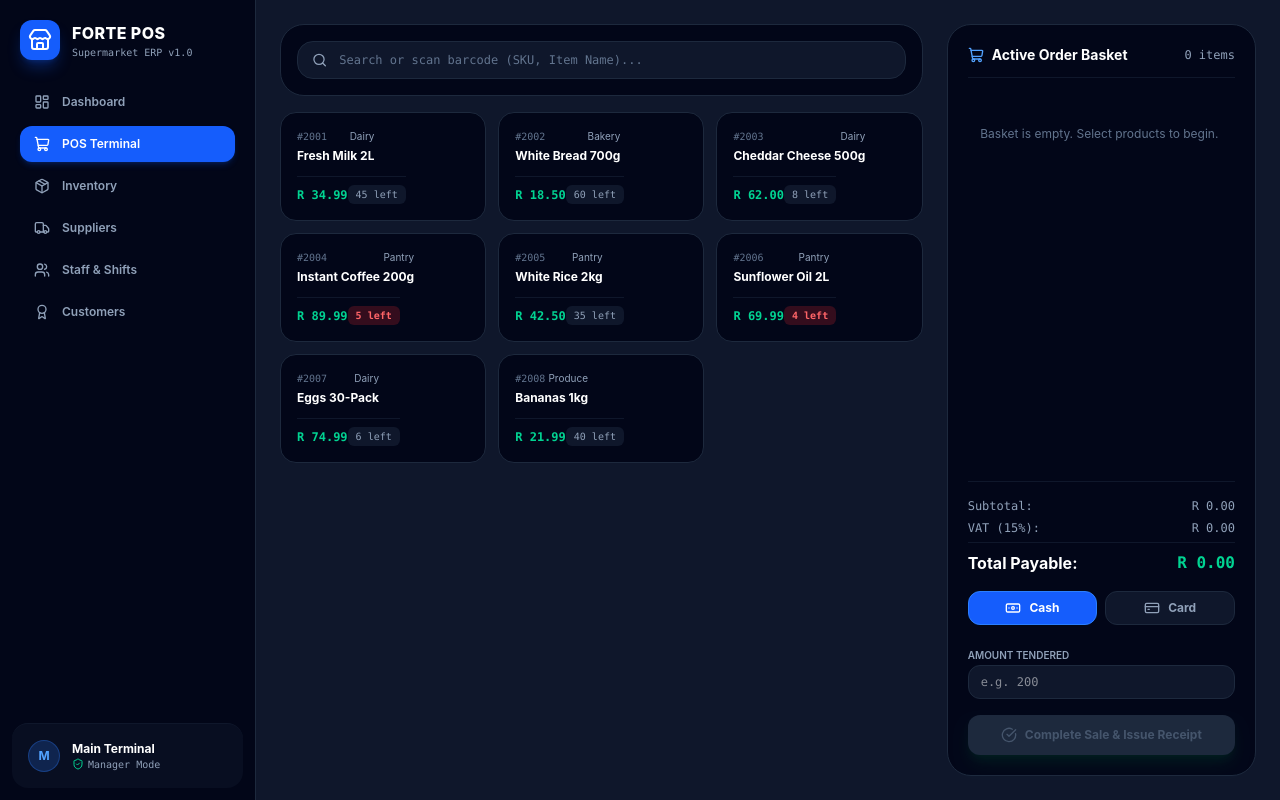
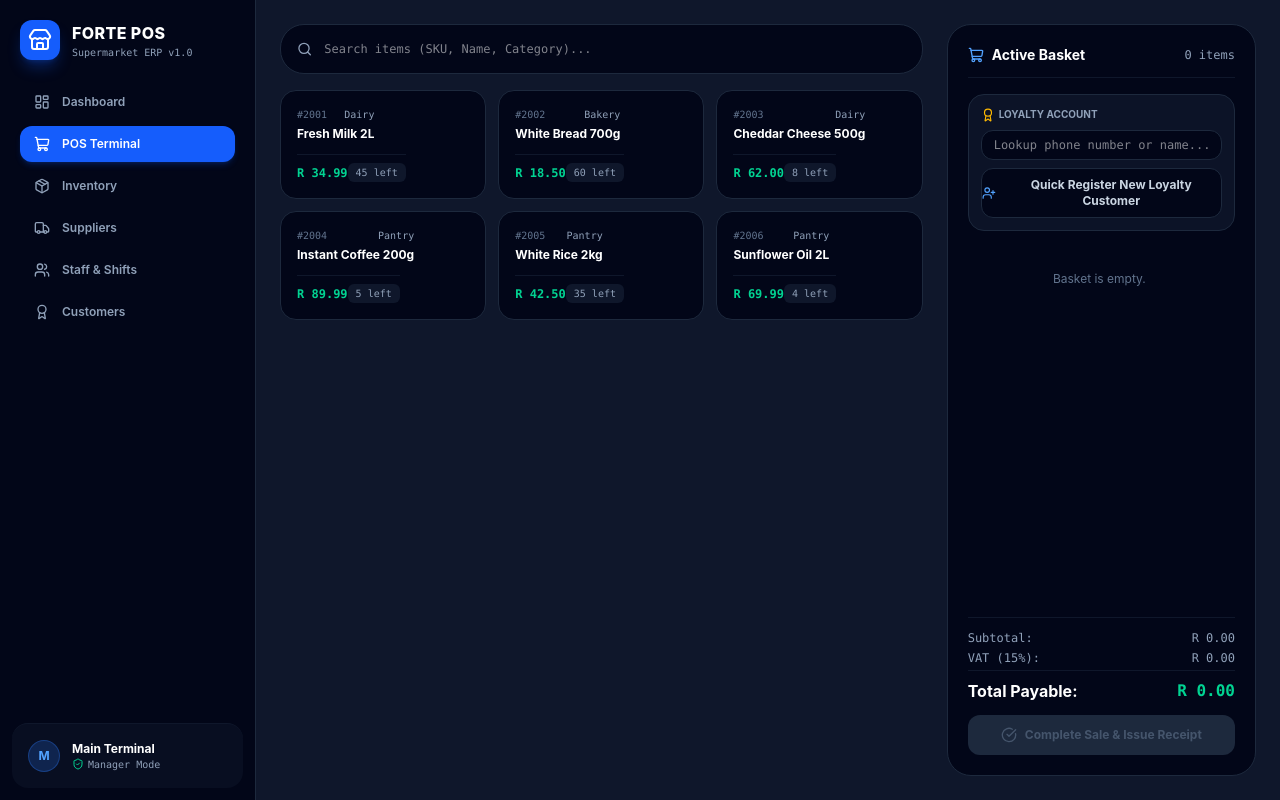
Before and after one commit to codePemas/binary-pos, a Next.js app: page /cashier in a window 1280 px wide. Built offline with nearby package versions, Linux system fonts and the light colour scheme.

Commit message:
feat(cashier): integrate customer loyalty lookup, quick registration, and points accumulation at checkout

```diff
--- a/src/app/cashier/page.tsx
+++ b/src/app/cashier/page.tsx
@@ -12,6 +12,9 @@ import {
   X,
   CreditCard,
   Banknote,
+  Award,
+  UserPlus,
+  UserCheck,
 } from 'lucide-react';
 
 interface Product {
@@ -27,6 +30,15 @@ interface CartItem extends Product {
   quantity: number;
 }
 
+interface Customer {
+  id: string;
+  name: string;
+  phone: string;
+  points: number;
+  totalSpent: number;
+  lastVisit: string;
+}
+
 interface CompletedSale {
   receiptNo: string;
   date: string;
@@ -37,6 +49,8 @@ interface CompletedSale {
   paymentMethod: 'CASH' | 'CARD';
   amountTendered: number;
   changeDue: number;
+  customer?: Customer;
+  pointsEarned: number;
 }
 
 const DEFAULT_PRODUCTS: Product[] = [
@@ -46,8 +60,6 @@ const DEFAULT_PRODUCTS: Product[] = [
   { id: '4', sku: '2004', name: 'Instant Coffee 200g', category: 'Pantry', price: 89.99, stock: 5 },
   { id: '5', sku: '2005', name: 'White Rice 2kg', category: 'Pantry', price: 42.50, stock: 35 },
   { id: '6', sku: '2006', name: 'Sunflower Oil 2L', category: 'Pantry', price: 69.99, stock: 4 },
-  { id: '7', sku: '2007', name: 'Eggs 30-Pack', category: 'Dairy', price: 74.99, stock: 6 },
-  { id: '8', sku: '2008', name: 'Bananas 1kg', category: 'Produce', price: 21.99, stock: 40 },
 ];
 
 export default function CashierPage() {
@@ -58,16 +70,25 @@ export default function CashierPage() {
   const [amountTendered, setAmountTendered] = useState<string>('');
   const [completedSale, setCompletedSale] = useState<CompletedSale | null>(null);
 
+  // Customer Loyalty Integration
+  const [customers, setCustomers] = useState<Customer[]>([]);
+  const [selectedCustomer, setSelectedCustomer] = useState<Customer | null>(null);
+  const [customerSearch, setCustomerSearch] = useState('');
+  const [isQuickRegisterOpen, setIsQuickRegisterOpen] = useState(false);
+  const [newCustName, setNewCustName] = useState('');
+  const [newCustPhone, setNewCustPhone] = useState('');
+
   useEffect(() => {
-    const saved = localStorage.getItem('forte_inventory_items');
-    if (saved) {
-      try {
-        setProducts(JSON.parse(saved));
-      } catch (e) {
+    const savedProducts = localStorage.getItem('forte_inventory_items');
+    if (savedProducts) {
+      try { setProducts(JSON.parse(savedProducts)); } catch (e) { setProducts(DEFAULT_PRODUCTS); }
+    } else {
       setProducts(DEFAULT_PRODUCTS);
     }
-    } else {
-      setProducts(DEFAULT_PRODUCTS);
+
+    const savedCustomers = localStorage.getItem('forte_customers');
+    if (savedCustomers) {
+      try { setCustomers(JSON.parse(savedCustomers)); } catch (e) { setCustomers([]); }
     }
   }, []);
 
@@ -103,10 +124,34 @@ export default function CashierPage() {
   };
 
   const subtotal = cart.reduce((acc, item) => acc + item.price * item.quantity, 0);
-  const vat = subtotal * 0.15; // 15% VAT
+  const vat = subtotal * 0.15;
   const total = subtotal + vat;
   const tenderedNum = parseFloat(amountTendered) || 0;
   const changeDue = paymentMethod === 'CASH' ? Math.max(0, tenderedNum - total) : 0;
+  const pointsEarned = Math.floor(total / 10); // 1 point per R10
+
+  const handleQuickRegister = (e: React.FormEvent) => {
+    e.preventDefault();
+    if (!newCustName || !newCustPhone) return;
+
+    const newCust: Customer = {
+      id: Date.now().toString(),
+      name: newCustName,
+      phone: newCustPhone,
+      points: 50, // Welcome bonus
+      totalSpent: 0,
+      lastVisit: new Date().toISOString().split('T')[0],
+    };
+
+    const updated = [newCust, ...customers];
+    setCustomers(updated);
+    localStorage.setItem('forte_customers', JSON.stringify(updated));
+    setSelectedCustomer(newCust);
+
+    setNewCustName('');
+    setNewCustPhone('');
+    setIsQuickRegisterOpen(false);
+  };
 
   const handleCheckout = () => {
     if (cart.length === 0) return;
@@ -115,7 +160,7 @@ export default function CashierPage() {
       return;
     }
 
-    // Deduct stock levels locally & update localStorage
+    // Deduct stock
     const updatedProducts = products.map((prod) => {
       const cartItem = cart.find((c) => c.id === prod.id);
       if (cartItem) {
@@ -127,7 +172,23 @@ export default function CashierPage() {
     setProducts(updatedProducts);
     localStorage.setItem('forte_inventory_items', JSON.stringify(updatedProducts));
 
-    // Record Completed Sale for thermal receipt modal
+    // Update Customer Points & History if customer attached
+    if (selectedCustomer) {
+      const updatedCustomers = customers.map((c) => {
+        if (c.id === selectedCustomer.id) {
+          return {
+            ...c,
+            points: c.points + pointsEarned,
+            totalSpent: c.totalSpent + total,
+            lastVisit: new Date().toISOString().split('T')[0],
+          };
+        }
+        return c;
+      });
+      setCustomers(updatedCustomers);
+      localStorage.setItem('forte_customers', JSON.stringify(updatedCustomers));
+    }
+
     const sale: CompletedSale = {
       receiptNo: `FT-${Math.floor(100000 + Math.random() * 900000)}`,
       date: new Date().toLocaleString('en-ZA'),
@@ -138,12 +199,21 @@ export default function CashierPage() {
       paymentMethod,
       amountTendered: paymentMethod === 'CASH' ? tenderedNum : total,
       changeDue,
+      customer: selectedCustomer || undefined,
+      pointsEarned,
     };
 
     setCompletedSale(sale);
     setCart([]);
+    setSelectedCustomer(null);
     setAmountTendered('');
   };
+
+  const filteredCustomers = customers.filter(
+    (c) =>
+      c.name.toLowerCase().includes(customerSearch.toLowerCase()) ||
+      c.phone.includes(customerSearch)
+  );
 
   const filteredProducts = products.filter(
     (p) =>
@@ -154,19 +224,17 @@ export default function CashierPage() {
 
   return (
     <div className="flex-1 grid grid-cols-1 lg:grid-cols-3 gap-6 p-4 md:p-6">
-      {/* Product Catalog & Search Section */}
+      {/* Product Catalog */}
       <div className="lg:col-span-2 space-y-4">
-        <div className="flex flex-col sm:flex-row items-stretch sm:items-center justify-between gap-3 bg-slate-950 p-4 rounded-3xl border border-slate-800">
-          <div className="flex items-center gap-3 bg-slate-900 px-3.5 py-2.5 rounded-2xl border border-slate-800 flex-1">
+        <div className="flex items-center gap-3 bg-slate-950 p-4 rounded-3xl border border-slate-800">
           <Search className="w-4 h-4 text-slate-400" />
           <input
             type="text"
-              placeholder="Search or scan barcode (SKU, Item Name)..."
+            placeholder="Search items (SKU, Name, Category)..."
             value={search}
             onChange={(e) => setSearch(e.target.value)}
-              className="w-full bg-transparent text-xs text-white focus:outline-none placeholder-slate-500 font-mono"
+            className="w-full bg-transparent text-xs text-white focus:outline-none font-mono"
           />
-          </div>
         </div>
 
         <div className="grid grid-cols-2 sm:grid-cols-3 gap-3">
@@ -184,7 +252,7 @@ export default function CashierPage() {
               <div>
                 <div className="flex justify-between items-start text-[10px] font-mono text-slate-500">
                   <span>#{p.sku}</span>
-                  <span className="text-slate-400 font-sans">{p.category}</span>
+                  <span className="text-slate-400">{p.category}</span>
                 </div>
                 <h4 className="font-bold text-white text-xs mt-1 line-clamp-2">{p.name}</h4>
               </div>
@@ -192,13 +260,7 @@ export default function CashierPage() {
                 <span className="font-mono font-bold text-emerald-400 text-xs">
                   R {p.price.toFixed(2)}
                 </span>
-                <span
-                  className={`text-[10px] font-mono px-2 py-0.5 rounded-md ${
-                    p.stock <= 5
-                      ? 'bg-red-500/20 text-red-400 font-bold'
-                      : 'bg-slate-900 text-slate-400'
-                  }`}
-                >
+                <span className="text-[10px] font-mono bg-slate-900 text-slate-400 px-2 py-0.5 rounded-md">
                   {p.stock} left
                 </span>
               </div>
@@ -207,26 +269,91 @@ export default function CashierPage() {
         </div>
       </div>
 
-      {/* Cart & Checkout Panel */}
+      {/* Cart & Customer Loyalty Panel */}
       <div className="bg-slate-950 border border-slate-800 rounded-3xl p-5 flex flex-col justify-between h-fit lg:min-h-[calc(100vh-3rem)]">
         <div className="space-y-4">
           <div className="flex items-center justify-between border-b border-slate-900 pb-3">
             <h3 className="text-sm font-bold text-white flex items-center gap-2">
-              <ShoppingCart className="w-4 h-4 text-blue-400" /> Active Order Basket
+              <ShoppingCart className="w-4 h-4 text-blue-400" /> Active Basket
             </h3>
             <span className="text-xs font-mono text-slate-400">{cart.length} items</span>
           </div>
 
-          <div className="space-y-2 max-h-80 overflow-y-auto pr-1">
+          {/* Customer Selection Section */}
+          <div className="bg-slate-900/80 p-3 rounded-2xl border border-slate-800 space-y-2">
+            <div className="flex items-center justify-between">
+              <span className="text-[10px] font-bold uppercase text-slate-400 flex items-center gap-1">
+                <Award className="w-3.5 h-3.5 text-amber-400" /> Loyalty Account
+              </span>
+              {selectedCustomer && (
+                <button
+                  onClick={() => setSelectedCustomer(null)}
+                  className="text-[10px] text-red-400 hover:underline"
+                >
+                  Detach
+                </button>
+              )}
+            </div>
+
+            {selectedCustomer ? (
+              <div className="flex items-center justify-between bg-emerald-500/10 border border-emerald-500/20 p-2.5 rounded-xl">
+                <div>
+                  <p className="text-xs font-bold text-white flex items-center gap-1">
+                    <UserCheck className="w-3.5 h-3.5 text-emerald-400" /> {selectedCustomer.name}
+                  </p>
+                  <p className="text-[10px] text-slate-400 font-mono">{selectedCustomer.phone}</p>
+                </div>
+                <span className="text-xs font-bold font-mono text-amber-400">
+                  {selectedCustomer.points} pts
+                </span>
+              </div>
+            ) : (
+              <div className="space-y-2">
+                <input
+                  type="text"
+                  placeholder="Lookup phone number or name..."
+                  value={customerSearch}
+                  onChange={(e) => setCustomerSearch(e.target.value)}
+                  className="w-full bg-slate-950 border border-slate-800 rounded-xl px-3 py-1.5 text-xs text-white focus:outline-none font-mono"
+                />
+
+                {customerSearch && filteredCustomers.length > 0 && (
+                  <div className="max-h-28 overflow-y-auto space-y-1 bg-slate-950 p-1.5 rounded-xl border border-slate-800">
+                    {filteredCustomers.map((c) => (
+                      <button
+                        key={c.id}
+                        onClick={() => {
+                          setSelectedCustomer(c);
+                          setCustomerSearch('');
+                        }}
+                        className="w-full text-left p-1.5 hover:bg-slate-900 rounded-lg text-xs flex justify-between items-center"
+                      >
+                        <span className="text-white font-bold">{c.name}</span>
+                        <span className="text-[10px] font-mono text-slate-400">{c.phone}</span>
+                      </button>
+                    ))}
+                  </div>
+                )}
+
+                <button
+                  onClick={() => setIsQuickRegisterOpen(true)}
+                  className="w-full bg-slate-950 hover:bg-slate-900 border border-slate-800 text-slate-300 py-2 rounded-xl text-xs font-bold flex items-center justify-center gap-1.5 transition"
+                >
+                  <UserPlus className="w-3.5 h-3.5 text-blue-400" /> Quick Register New Loyalty Customer
+                </button>
+              </div>
+            )}
+          </div>
+
+          {/* Cart Items List */}
+          <div className="space-y-2 max-h-60 overflow-y-auto pr-1">
             {cart.length === 0 ? (
-              <p className="text-xs text-slate-500 text-center py-8">
-                Basket is empty. Select products to begin.
-              </p>
+              <p className="text-xs text-slate-500 text-center py-6">Basket is empty.</p>
             ) : (
               cart.map((item) => (
                 <div
                   key={item.id}
-                  className="bg-slate-900/60 p-3 rounded-2xl border border-slate-800/80 flex items-center justify-between"
+                  className="bg-slate-900/60 p-2.5 rounded-2xl border border-slate-800/80 flex items-center justify-between"
                 >
                   <div>
                     <h5 className="font-bold text-white text-xs">{item.name}</h5>
@@ -235,26 +362,15 @@ export default function CashierPage() {
                       {(item.price * item.quantity).toFixed(2)}
                     </p>
                   </div>
-                  <div className="flex items-center gap-1.5 bg-slate-950 p-1 rounded-xl border border-slate-800">
-                    <button
-                      onClick={() => updateQuantity(item.id, -1)}
-                      className="p-1 text-slate-400 hover:text-white"
-                    >
+                  <div className="flex items-center gap-1 bg-slate-950 p-1 rounded-xl border border-slate-800">
+                    <button onClick={() => updateQuantity(item.id, -1)} className="p-1 text-slate-400">
                       <Minus className="w-3 h-3" />
                     </button>
-                    <span className="text-xs font-mono font-bold text-white px-1">
-                      {item.quantity}
-                    </span>
-                    <button
-                      onClick={() => updateQuantity(item.id, 1)}
-                      className="p-1 text-slate-400 hover:text-white"
-                    >
+                    <span className="text-xs font-mono font-bold text-white px-1">{item.quantity}</span>
+                    <button onClick={() => updateQuantity(item.id, 1)} className="p-1 text-slate-400">
                       <Plus className="w-3 h-3" />
                     </button>
-                    <button
-                      onClick={() => removeFromCart(item.id)}
-                      className="p-1 text-red-400 hover:text-red-300 ml-1"
-                    >
+                    <button onClick={() => removeFromCart(item.id)} className="p-1 text-red-400 ml-1">
                       <Trash2 className="w-3 h-3" />
                     </button>
                   </div>
@@ -264,9 +380,9 @@ export default function CashierPage() {
           </div>
         </div>
 
-        {/* Payment Summary */}
-        <div className="space-y-4 pt-4 border-t border-slate-900 mt-4">
-          <div className="space-y-1.5 text-xs font-mono text-slate-400">
+        {/* Checkout Summary */}
+        <div className="space-y-3 pt-3 border-t border-slate-900 mt-3">
+          <div className="space-y-1 text-xs font-mono text-slate-400">
             <div className="flex justify-between">
               <span>Subtotal:</span>
               <span>R {subtotal.toFixed(2)}</span>
@@ -275,146 +391,122 @@ export default function CashierPage() {
               <span>VAT (15%):</span>
               <span>R {vat.toFixed(2)}</span>
             </div>
+            {selectedCustomer && (
+              <div className="flex justify-between text-amber-400 font-bold text-[11px]">
+                <span>Loyalty Points to Earn:</span>
+                <span>+{pointsEarned} pts</span>
+              </div>
+            )}
             <div className="flex justify-between text-base font-bold text-white font-sans pt-2 border-t border-slate-900">
               <span>Total Payable:</span>
               <span className="text-emerald-400 font-mono">R {total.toFixed(2)}</span>
             </div>
           </div>
 
-          {/* Payment Method Toggle */}
-          <div className="grid grid-cols-2 gap-2">
-            <button
-              onClick={() => setPaymentMethod('CASH')}
-              className={`py-2 px-3 rounded-xl text-xs font-bold flex items-center justify-center gap-2 border transition ${
-                paymentMethod === 'CASH'
-                  ? 'bg-blue-600 border-blue-500 text-white'
-                  : 'bg-slate-900 border-slate-800 text-slate-400 hover:text-white'
-              }`}
-            >
-              <Banknote className="w-4 h-4" /> Cash
-            </button>
-            <button
-              onClick={() => setPaymentMethod('CARD')}
-              className={`py-2 px-3 rounded-xl text-xs font-bold flex items-center justify-center gap-2 border transition ${
-                paymentMethod === 'CARD'
-                  ? 'bg-blue-600 border-blue-500 text-white'
-                  : 'bg-slate-900 border-slate-800 text-slate-400 hover:text-white'
-              }`}
-            >
-              <CreditCard className="w-4 h-4" /> Card
-            </button>
-          </div>
-
-          {paymentMethod === 'CASH' && (
-            <div className="space-y-1">
-              <label className="text-[10px] text-slate-400 uppercase font-semibold">
-                Amount Tendered
-              </label>
-              <input
-                type="number"
-                placeholder="e.g. 200"
-                value={amountTendered}
-                onChange={(e) => setAmountTendered(e.target.value)}
-                className="w-full bg-slate-900 border border-slate-800 rounded-xl px-3 py-2 text-xs text-white font-mono focus:outline-none focus:border-blue-500"
-              />
-              {tenderedNum > 0 && (
-                <div className="flex justify-between text-xs font-mono pt-1 text-emerald-400 font-bold">
-                  <span>Change Due:</span>
-                  <span>R {changeDue.toFixed(2)}</span>
-                </div>
-              )}
-            </div>
-          )}
-
           <button
             onClick={handleCheckout}
             disabled={cart.length === 0}
-            className="w-full bg-emerald-600 hover:bg-emerald-500 disabled:bg-slate-800 disabled:text-slate-600 text-white py-3 rounded-xl font-bold text-xs flex items-center justify-center gap-2 shadow-lg shadow-emerald-950/50 transition"
+            className="w-full bg-emerald-600 hover:bg-emerald-500 disabled:bg-slate-800 disabled:text-slate-600 text-white py-3 rounded-xl font-bold text-xs flex items-center justify-center gap-2 transition"
           >
             <CheckCircle className="w-4 h-4" /> Complete Sale & Issue Receipt
           </button>
         </div>
       </div>
 
-      {/* Thermal Receipt Print Modal */}
+      {/* Quick Register Modal */}
+      {isQuickRegisterOpen && (
+        <div className="fixed inset-0 bg-black/80 backdrop-blur-sm z-50 flex items-center justify-center p-4">
+          <div className="bg-slate-950 border border-slate-800 p-6 rounded-3xl w-full max-w-sm space-y-4">
+            <h3 className="text-sm font-bold text-white">Quick Register Customer</h3>
+            <form onSubmit={handleQuickRegister} className="space-y-3 text-xs">
+              <div>
+                <label className="text-slate-400">Customer Name</label>
+                <input
+                  type="text"
+                  required
+                  placeholder="e.g. Sipho Zulu"
+                  value={newCustName}
+                  onChange={(e) => setNewCustName(e.target.value)}
+                  className="w-full mt-1 bg-slate-900 border border-slate-800 rounded-xl px-3 py-2 text-white font-mono focus:outline-none"
+                />
+              </div>
+              <div>
+                <label className="text-slate-400">Phone Number</label>
+                <input
+                  type="text"
+                  required
+                  placeholder="e.g. 0820001122"
+                  value={newCustPhone}
+                  onChange={(e) => setNewCustPhone(e.target.value)}
+                  className="w-full mt-1 bg-slate-900 border border-slate-800 rounded-xl px-3 py-2 text-white font-mono focus:outline-none"
+                />
+              </div>
+              <div className="flex gap-2 pt-2">
+                <button type="submit" className="flex-1 bg-blue-600 text-white py-2 rounded-xl font-bold">
+                  Save & Attach (+50 Pts)
+                </button>
+                <button
+                  type="button"
+                  onClick={() => setIsQuickRegisterOpen(false)}
+                  className="px-4 bg-slate-900 text-slate-400 rounded-xl font-bold"
+                >
+                  Cancel
+                </button>
+              </div>
+            </form>
+          </div>
+        </div>
+      )}
+
+      {/* Printable Receipt Modal */}
       {completedSale && (
         <div className="fixed inset-0 bg-black/80 backdrop-blur-sm z-50 flex items-center justify-center p-4">
-          <div className="bg-white text-black p-6 rounded-2xl w-full max-w-sm shadow-2xl space-y-4 font-mono text-xs">
-            <div className="flex justify-between items-start border-b border-dashed border-gray-400 pb-3">
-              <div>
-                <h2 className="font-extrabold text-base tracking-wider uppercase text-gray-900">
-                  FORTE SUPERMARKET
-                </h2>
+          <div className="bg-white text-black p-6 rounded-2xl w-full max-w-sm space-y-4 font-mono text-xs">
+            <div className="border-b border-dashed border-gray-400 pb-3">
+              <h2 className="font-extrabold text-base tracking-wider uppercase">FORTE SUPERMARKET</h2>
               <p className="text-[10px] text-gray-600">KuGompo, Eastern Cape</p>
-                <p className="text-[10px] text-gray-600">VAT Reg #: 4920192837</p>
-              </div>
-              <button
-                onClick={() => setCompletedSale(null)}
-                className="text-gray-500 hover:text-black"
-              >
-                <X className="w-5 h-5" />
-              </button>
             </div>
 
             <div className="text-[10px] text-gray-600 space-y-0.5">
               <p>Receipt #: {completedSale.receiptNo}</p>
               <p>Date: {completedSale.date}</p>
-              <p>Payment: {completedSale.paymentMethod}</p>
+              {completedSale.customer && (
+                <p className="font-bold text-black">Customer: {completedSale.customer.name}</p>
+              )}
             </div>
 
             <div className="border-t border-b border-dashed border-gray-400 py-3 space-y-2">
               {completedSale.items.map((item) => (
                 <div key={item.id} className="flex justify-between text-xs">
-                  <span className="truncate pr-2">
-                    {item.name} (x{item.quantity})
-                  </span>
+                  <span>{item.name} (x{item.quantity})</span>
                   <span className="font-bold">R {(item.price * item.quantity).toFixed(2)}</span>
                 </div>
               ))}
             </div>
 
-            <div className="space-y-1 text-xs pt-1">
-              <div className="flex justify-between">
-                <span>Subtotal:</span>
-                <span>R {completedSale.subtotal.toFixed(2)}</span>
-              </div>
-              <div className="flex justify-between text-gray-600 text-[10px]">
-                <span>VAT (15%):</span>
-                <span>R {completedSale.vat.toFixed(2)}</span>
-              </div>
-              <div className="flex justify-between font-extrabold text-sm border-t border-gray-300 pt-2">
+            <div className="space-y-1 text-xs">
+              <div className="flex justify-between font-extrabold text-sm pt-1">
                 <span>TOTAL:</span>
                 <span>R {completedSale.total.toFixed(2)}</span>
               </div>
-              {completedSale.paymentMethod === 'CASH' && (
-                <>
-                  <div className="flex justify-between text-gray-600 text-[10px] pt-1">
-                    <span>Tendered:</span>
-                    <span>R {completedSale.amountTendered.toFixed(2)}</span>
+              {completedSale.customer && (
+                <div className="flex justify-between text-[10px] text-gray-700 pt-1 font-bold">
+                  <span>Points Earned This Sale:</span>
+                  <span>+{completedSale.pointsEarned} pts</span>
                 </div>
-                  <div className="flex justify-between font-bold text-gray-900 text-xs">
-                    <span>Change:</span>
-                    <span>R {completedSale.changeDue.toFixed(2)}</span>
-                  </div>
-                </>
               )}
-            </div>
-
-            <div className="text-center text-[10px] text-gray-500 border-t border-dashed border-gray-400 pt-3 space-y-1">
-              <p>Thank you for shopping at Forte Supermarket!</p>
-              <p>Please keep this receipt for returns/refunds.</p>
             </div>
 
             <div className="flex items-center gap-2 pt-2">
               <button
                 onClick={() => window.print()}
-                className="flex-1 bg-black text-white py-2.5 rounded-xl font-bold text-xs flex items-center justify-center gap-2 hover:bg-gray-800 transition"
+                className="flex-1 bg-black text-white py-2 rounded-xl font-bold text-xs flex items-center justify-center gap-2"
               >
-                <Printer className="w-4 h-4" /> Print Receipt
+                <Printer className="w-4 h-4" /> Print
               </button>
               <button
                 onClick={() => setCompletedSale(null)}
-                className="px-4 py-2.5 bg-gray-200 text-gray-800 rounded-xl font-bold text-xs hover:bg-gray-300 transition"
+                className="px-4 py-2 bg-gray-200 text-black rounded-xl font-bold text-xs"
               >
                 Close
               </button>
```
Lines whose indentation alone changed are shown as unchanged.
